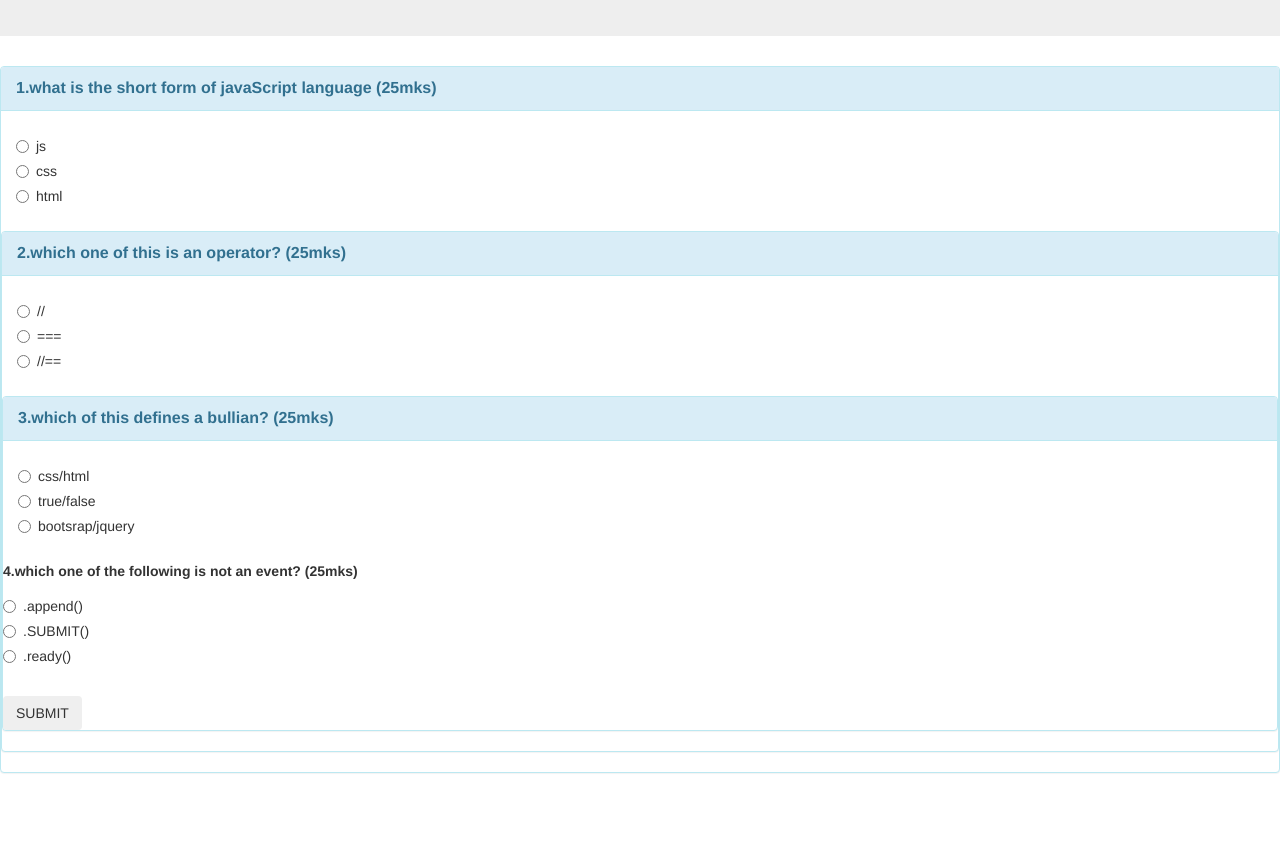
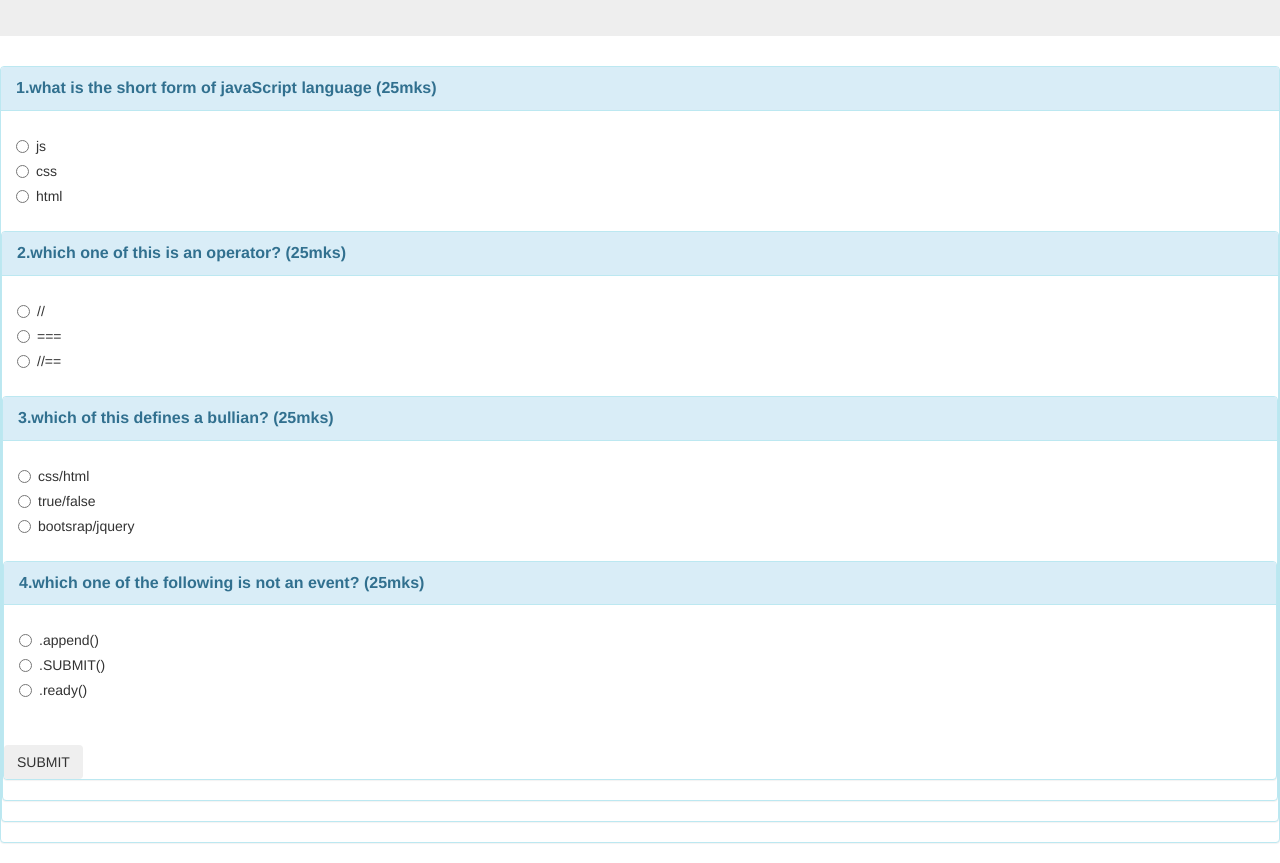
Before and after one commit to ngishjonathan/Quiz-Board, a plain HTML site: page QuizeBoard/index2.html in a window 1280 px wide. Shown: the part 123-986 px from the top of the page. Before the commit the page ends 916 px from the top, so only its background shows below. Drawn offline with nearby package versions, Linux system fonts and the light colour scheme.

Commit message:
add bootstrap styles to the file

```diff
--- a/QuizeBoard/index2.html
+++ b/QuizeBoard/index2.html
@@ -78,7 +78,11 @@
 </label>
 </div>
 </div>
-<label for="Q4">4.which one of the following is not an event? (25mks) </label>
+<div class="panel panel-info">
+<div class="panel-heading">
+<label for="Q4"class="panel-title">4.which one of the following is not an event? (25mks) </label>
+</div>
+<div class="panel-body">
 <div class="radio">
 <label>
  <input type="radio" name="Q4" value="0">.append()
@@ -94,6 +98,7 @@
  <input type="radio" name="Q4" value="0">.ready()
 </label>
 </div>
+</div>
 <br>
 <button type="submit" class="btn">SUBMIT</button>
 </form>
```
